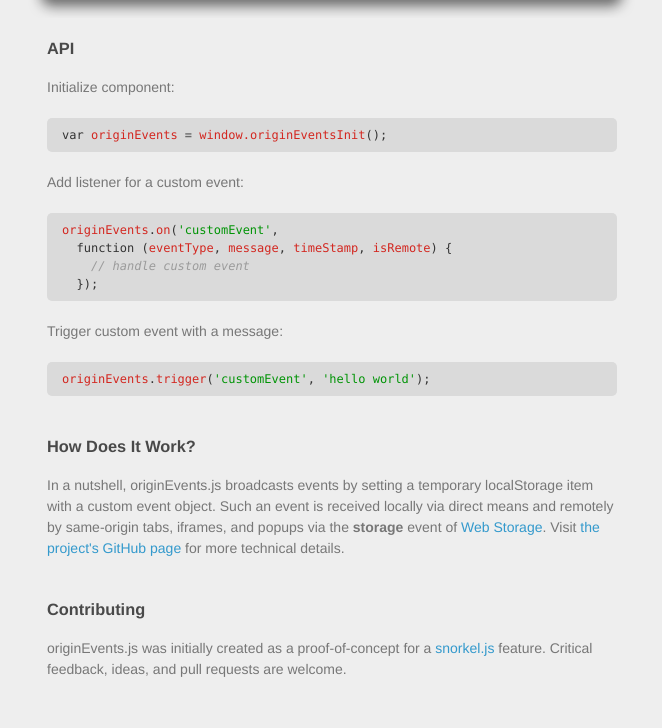
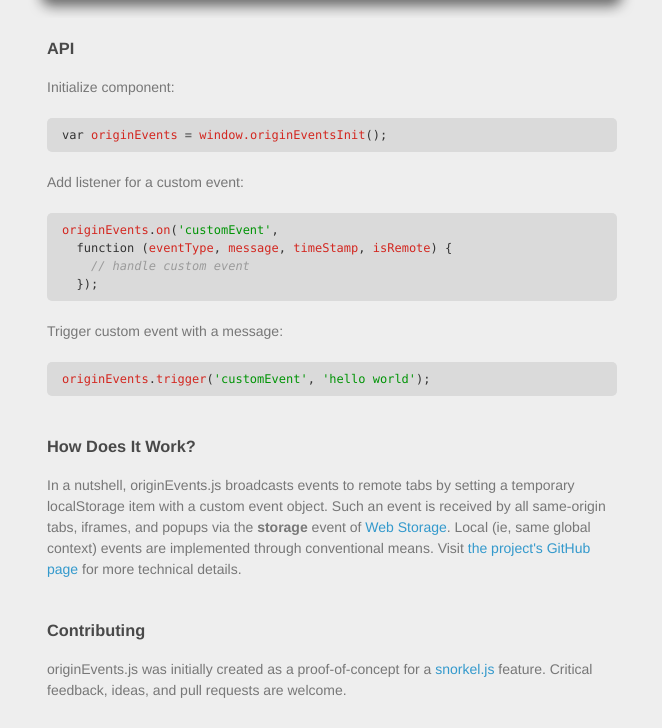
Before and after one commit to hansifer/originEvents.js, a website: page docs/intro_site/index.html in a window 1280 px wide. Shown: the part 853-1581 px from the top of the page, without its empty margins (329-991 px from the left). Before the commit the page ends 1560 px from the top, so only its background shows below. Drawn offline with Linux system fonts and the light colour scheme.

Commit message:
edit content

```diff
--- a/docs/intro_site/index.html
+++ b/docs/intro_site/index.html
@@ -80,7 +80,7 @@
 
         <h3><a name="welcome-to-github-pages" class="anchor" href="#welcome-to-github-pages"><span class="octicon octicon-link"></span></a>How Does It Work?</h3>
 
-        <p>In a nutshell, originEvents.js broadcasts events by setting a temporary localStorage item with a custom event object. Such an event is received locally via direct means and remotely by same-origin tabs, iframes, and popups via the <strong>storage</strong> event of <a href="http://www.w3.org/TR/webstorage/" target="_blank">Web Storage</a>. Visit <a href="https://github.com/hansifer/originEvents.js" target="_blank">the project's GitHub page</a> for more technical details.</p>
+        <p>In a nutshell, originEvents.js broadcasts events to remote tabs by setting a temporary localStorage item with a custom event object. Such an event is received by all same-origin tabs, iframes, and popups via the <strong>storage</strong> event of <a href="http://www.w3.org/TR/webstorage/" target="_blank">Web Storage</a>. Local (ie, same global context) events are implemented through conventional means. Visit <a href="https://github.com/hansifer/originEvents.js" target="_blank">the project's GitHub page</a> for more technical details.</p>
 
         <br>
 
```
Also changed, not shown: README.md.
